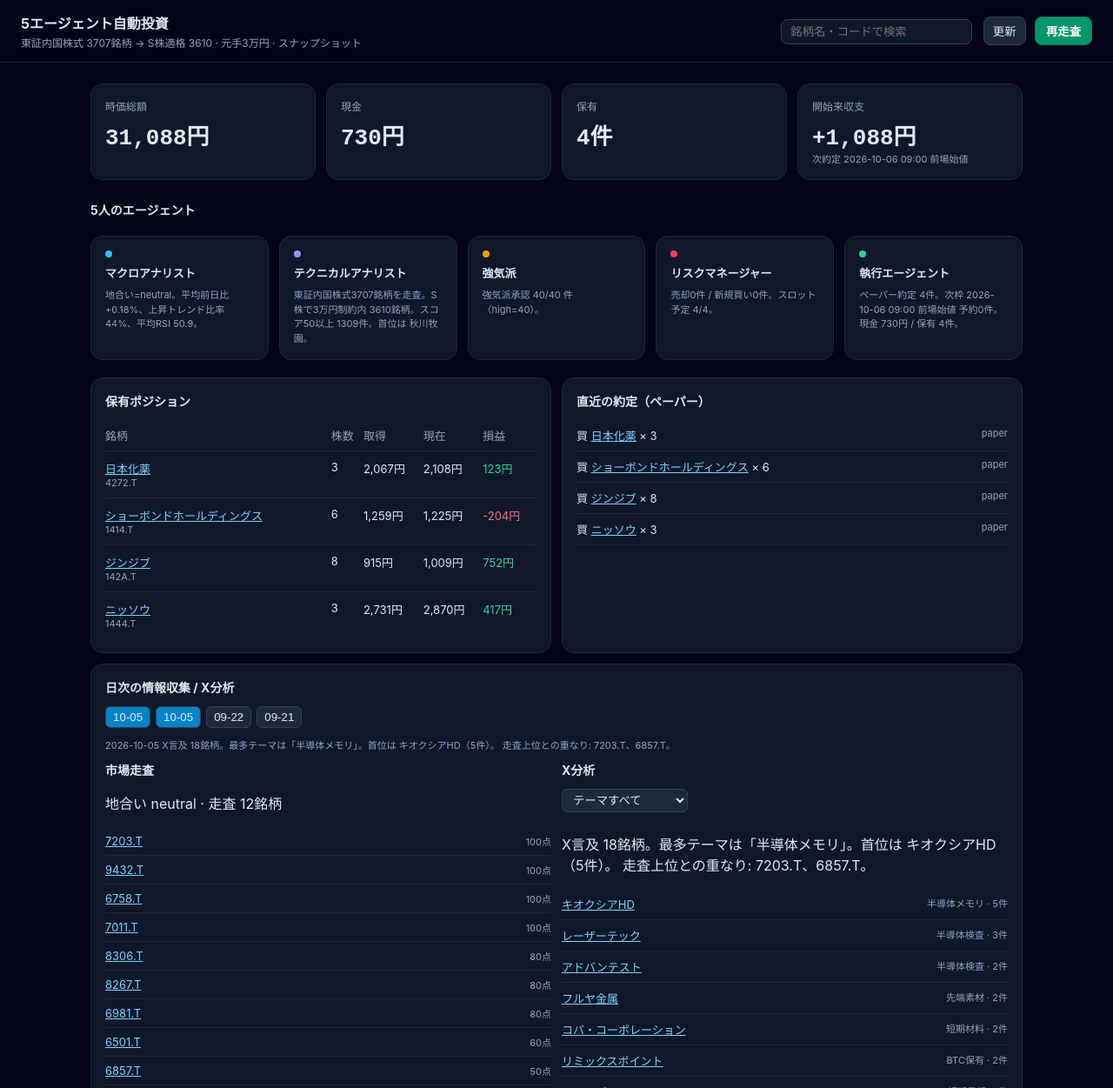
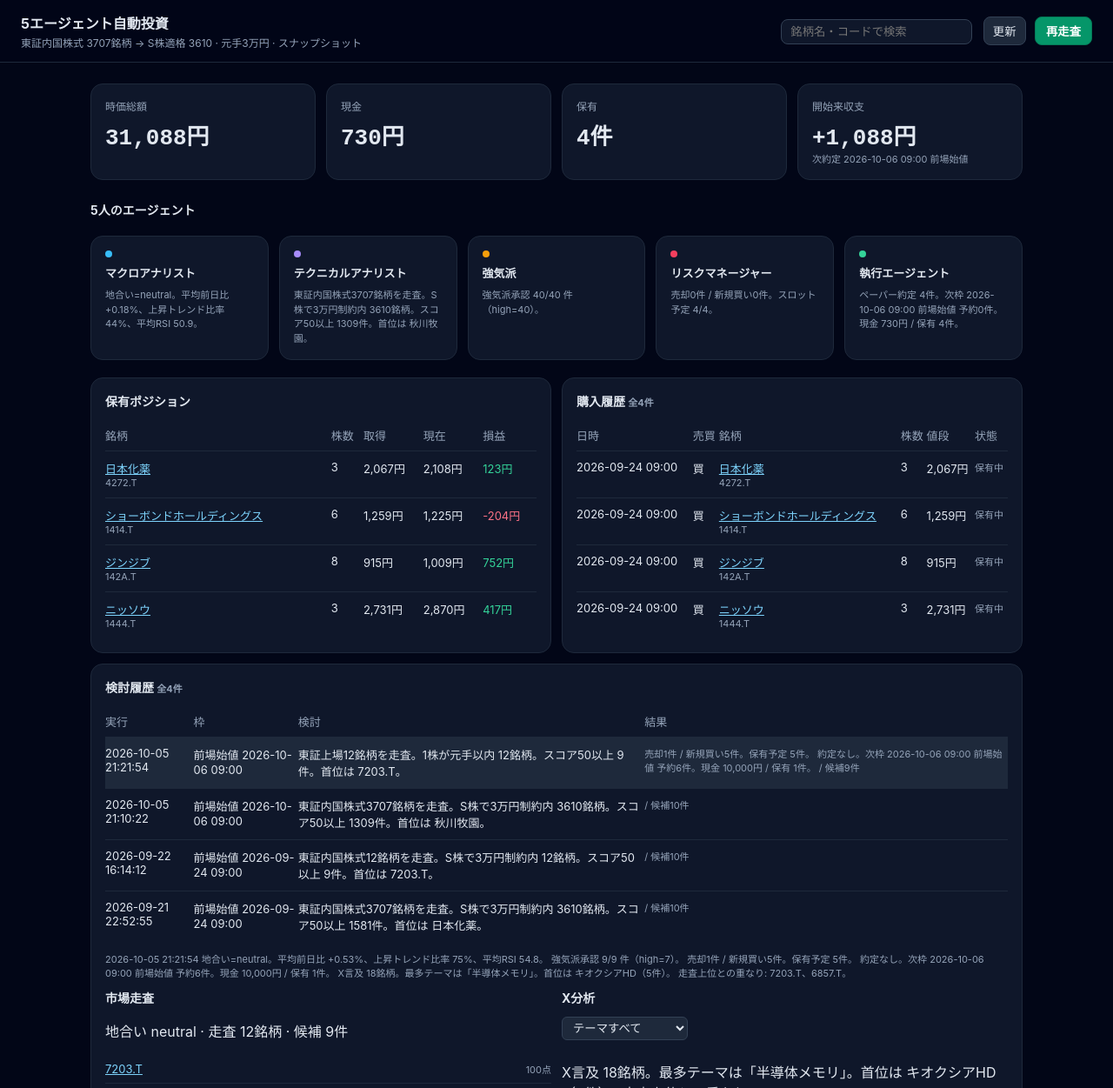
Before and after one commit to pooh-sanpo/ai-invest-portal, a plain HTML site: page index.html in a window 1280 px wide. Shown: the top 1251 px of the page at 87% size. Drawn offline with Linux system fonts and the light colour scheme.

Commit message:
現在のペーパー収支を公開

```diff
--- a/index.html
+++ b/index.html
@@ -82,13 +82,24 @@
         <table><thead><tr><th>銘柄</th><th>株数</th><th>取得</th><th>現在</th><th>損益</th></tr></thead><tbody id="posBody"></tbody></table>
       </article>
       <article class="card">
-        <h2>直近の約定（ペーパー）</h2>
-        <ul id="fills"></ul>
+        <h2>購入履歴 <span class="muted" id="buyCount"></span></h2>
+        <div style="overflow:auto;max-height:32rem">
+          <table>
+            <thead><tr><th>日時</th><th>売買</th><th>銘柄</th><th>株数</th><th>値段</th><th>状態</th></tr></thead>
+            <tbody id="buyBody"></tbody>
+          </table>
+        </div>
       </article>
     </section>
     <article class="card" style="margin-top:12px">
-      <h2>日次の情報収集 / X分析</h2>
-      <div id="intelDates" style="display:flex;flex-wrap:wrap;gap:6px;margin:8px 0"></div>
+      <h2>検討履歴 <span class="muted" id="reviewCount"></span></h2>
+      <div style="overflow:auto;max-height:24rem">
+        <table>
+          <thead><tr><th>実行</th><th>枠</th><th>検討</th><th>結果</th></tr></thead>
+          <tbody id="reviewBody"></tbody>
+        </table>
+      </div>
+      <div id="intelDates" style="display:none"></div>
       <p class="muted" id="intelSummary"></p>
       <section class="grid2" style="margin-top:8px">
         <div>
@@ -172,14 +183,23 @@
       const cls = pnl >= 0 ? "pos" : "neg";
       return `<tr><td>${ylink(pos.code, pos.name, pos.yahoo_url)}<div class="muted">${pos.code}</div></td><td>${pos.shares}</td><td>${yen(pos.buy_price)}</td><td>${yen(pos.current_price)}</td><td class="${cls}">${yen(pnl)}</td></tr>`;
     }).join("") : `<tr><td colspan="5" class="muted">保有なし</td></tr>`;
-    const fills = (last.executor && last.executor.fills && last.executor.fills.length)
-      ? last.executor.fills
-      : (p.trade_history || []).map(t => ({ side: "SELL", ...t }));
-    document.getElementById("fills").innerHTML = fills.length ? fills.map(f => {
-      const side = f.side === "BUY" ? "買" : "売";
-      const extra = f.profit != null ? yen(f.profit) : (f.reason || "paper");
-      return `<li><span>${side} ${ylink(f.code, f.name, f.yahoo_url)} × ${f.shares}</span><span class="muted">${extra}</span></li>`;
-    }).join("") : `<li class="muted">約定なし</li>`;
+    const purchaseRows = [];
+    (p.positions || []).forEach(pos => {
+      purchaseRows.push({ at: pos.fill_at || pos.buy_date || "", side: "買", code: pos.code, name: pos.name, yahoo_url: pos.yahoo_url, shares: pos.shares, price: pos.buy_price, state: "保有中" });
+    });
+    (p.trade_history || []).forEach(t => {
+      purchaseRows.push({ at: t.buy_date || "", side: "買", code: t.code, name: t.name, yahoo_url: t.yahoo_url, shares: t.shares, price: t.buy_price, state: "売却済み" });
+      purchaseRows.push({ at: t.fill_at || t.sell_date || "", side: "売", code: t.code, name: t.name, yahoo_url: t.yahoo_url, shares: t.shares, price: t.sell_price, state: "売却済み" + (t.profit == null ? "" : (" " + yen(t.profit))) });
+    });
+    (p.pending_orders || []).forEach(o => {
+      const buy = o.side === "BUY";
+      purchaseRows.push({ at: o.fill_at || "", side: buy ? "買" : "売", code: o.code, name: o.name, yahoo_url: o.yahoo_url, shares: o.shares, price: o.price, state: "予約" + (o.label ? (" " + o.label) : "") });
+    });
+    purchaseRows.sort((a, b) => String(b.at).localeCompare(String(a.at)));
+    document.getElementById("buyCount").textContent = "全" + purchaseRows.length + "件";
+    document.getElementById("buyBody").innerHTML = purchaseRows.length ? purchaseRows.map(r =>
+      `<tr><td>${r.at || "-"}</td><td>${r.side}</td><td>${ylink(r.code, r.name, r.yahoo_url)}<div class="muted">${r.code || ""}</div></td><td>${r.shares ?? "-"}</td><td>${yen(r.price)}</td><td class="muted">${r.state}</td></tr>`
+    ).join("") : `<tr><td colspan="6" class="muted">購入履歴なし</td></tr>`;
     const votes = (last.bull && last.bull.votes) || {};
     const cands = (last.technical && last.technical.candidates) || [];
     const voteRank = { high: 3, medium: 2, low: 1 };
@@ -219,22 +239,34 @@
     });
     paintCands();
     const days = window.STATE.intel_history || [];
-    const intelDates = document.getElementById("intelDates");
+    document.getElementById("reviewCount").textContent = "全" + days.length + "件";
+    const reviewBody = document.getElementById("reviewBody");
+    let sel = days.length ? (days[0].updated_at || days[0].date) : "";
+    const paint = () => {
       if (!days.length) {
+        reviewBody.innerHTML = `<tr><td colspan="4" class="muted">検討履歴なし</td></tr>`;
         document.getElementById("intelSummary").textContent = "履歴なし";
-    } else {
-      let sel = days[0].date;
-      const paint = () => {
-        intelDates.innerHTML = days.slice(0, 14).map(d =>
-          `<button data-day="${d.date}" style="background:${d.date===sel?'#0284c7':'#1e293b'};color:#e2e8f0;border:1px solid #334155;border-radius:6px;padding:4px 8px;cursor:pointer">${d.date.slice(5)}</button>`
-        ).join("");
-        const day = days.find(d => d.date === sel) || days[0];
+        document.getElementById("intelTop").innerHTML = "";
+        document.getElementById("intelXItems").innerHTML = "";
+        return;
+      }
+      reviewBody.innerHTML = days.map(d => {
+        const id = d.updated_at || d.date;
+        const session = d.session || {};
+        const analysis = d.analysis || {};
+        const reviewed = (d.review && d.review.length) || (d.market && d.market.reviewed) || ((d.market || {}).top_candidates || []).length;
+        const bg = id === sel ? "#1e293b" : "transparent";
+        return `<tr data-day="${id}" style="background:${bg};cursor:pointer"><td>${id}</td><td>${session.label || "-"} ${session.fill_at || ""}</td><td>${analysis.technical || (d.market || {}).summary || "-"}</td><td class="muted">${analysis.risk || ""} ${analysis.executor || ""} / 候補${reviewed}件</td></tr>`;
+      }).join("");
+      const day = days.find(d => (d.updated_at || d.date) === sel) || days[0];
       const m = day.market || {};
       const x = day.x || {};
-        document.getElementById("intelSummary").textContent = (day.date + " " + (x.summary || m.summary || ""));
-        document.getElementById("intelMarket").textContent = `地合い ${m.regime || "-"} · 走査 ${m.universe || "-"}銘柄`;
-        document.getElementById("intelTop").innerHTML = (m.top_candidates || []).map(c =>
-          `<li><span>${ylink(c.code, c.name, c.yahoo_url)}</span><span class="muted">${c.score}点</span></li>`
+      const analysis = day.analysis || {};
+      document.getElementById("intelSummary").textContent = ((day.updated_at || day.date) + " " + [analysis.macro, analysis.bull, analysis.risk, analysis.executor, x.summary].filter(Boolean).join(" "));
+      document.getElementById("intelMarket").textContent = `地合い ${m.regime || "-"} · 走査 ${m.universe || "-"}銘柄 · 候補 ${((day.review && day.review.length) || (m.top_candidates || []).length)}件`;
+      const names = (day.review && day.review.length) ? day.review : (m.top_candidates || []);
+      document.getElementById("intelTop").innerHTML = names.map(c =>
+        `<li><span>${ylink(c.code, c.name, c.yahoo_url)}</span><span class="muted">${c.score}点 ${c.outcome || ""}</span></li>`
       ).join("") || "<li class='muted'>なし</li>";
       document.getElementById("intelX").textContent = x.summary || "";
       const themeSel = document.getElementById("xThemeFilter");
@@ -248,15 +280,14 @@
         `<li><span>${ylink(it.code, it.name, it.yahoo_url)}</span><span class="muted">${it.theme} · ${it.count}件</span></li>`
       ).join("") : "<li class='muted'>なし</li>";
     };
-      intelDates.onclick = (e) => {
-        const b = e.target.closest("button[data-day]");
+    reviewBody.onclick = (e) => {
+      const b = e.target.closest("tr[data-day]");
       if (!b) return;
       sel = b.getAttribute("data-day");
       paint();
     };
     paint();
     document.getElementById("xThemeFilter").onchange = paint;
-    }
     const idx = window.STATE.search_index || [];
     const box = document.getElementById("searchResults");
     const searchInput = document.getElementById("stockSearch");
```
Lines whose indentation alone changed are shown as unchanged.
